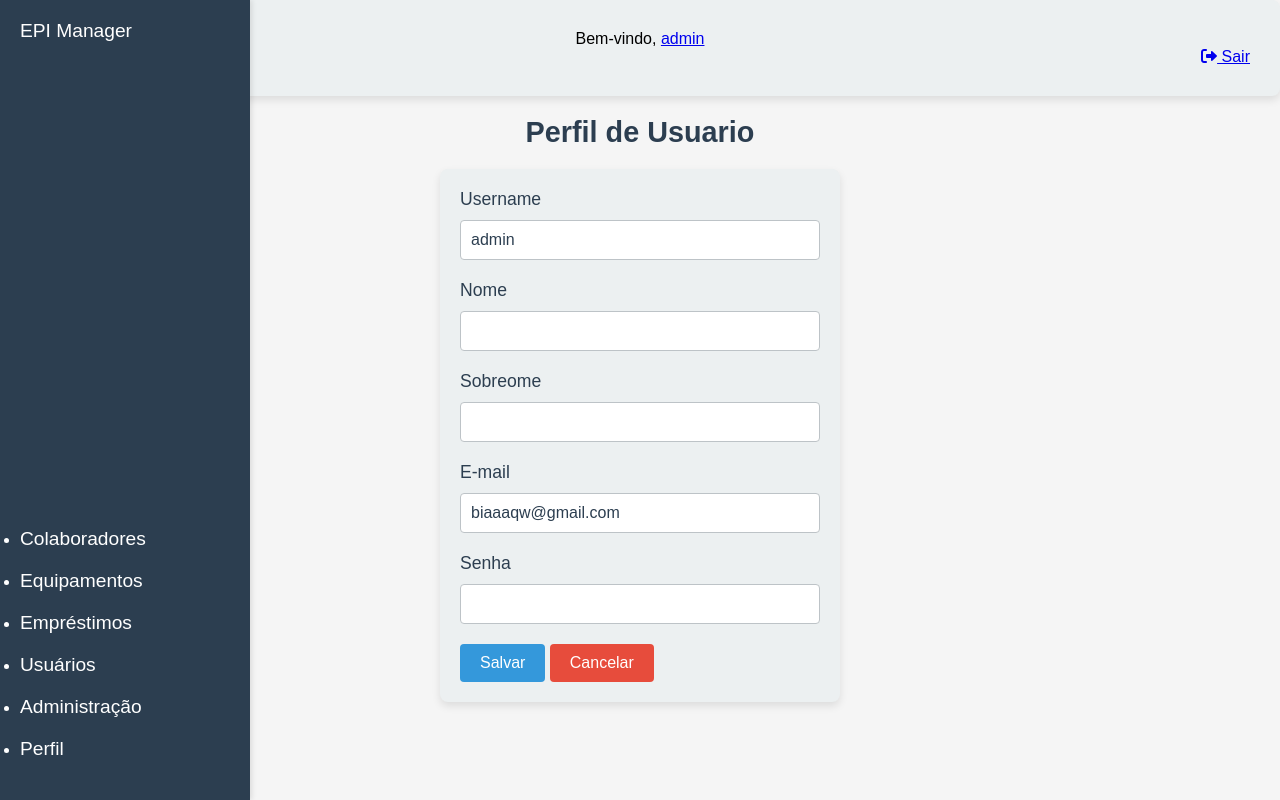
After one commit to biaaaqw/projetoepi, a Django app: page /usuario/perfil/ in a window 1280 px wide. The commit adds this page. Run offline with Django 5.2, Linux system fonts and the light colour scheme; a user stored in the database is signed in.

Commit message:
create user control feature

```diff
--- a/core/static/css/style.css
+++ b/core/static/css/style.css
@@ -117,6 +117,7 @@ form label {
     margin-bottom: 10px;
 }
 
+form input[type="email"],
 form input[type="password"],
 form input[type="text"],
 form input[type="date"],
@@ -131,6 +132,7 @@ form input[type="number"] {
     color: #2c3e50;
 }
 
+form input[type="email"]:focus,
 form input[type="password"]:focus,
 form input[type="text"]:focus,
 form input[type="date"]:focus,
@@ -217,6 +219,7 @@ ul.listagem li.list-item a:hover {
 .add-button:hover {
     background-color: #2980b9;
 }
+.form-cadastro input[type="email"],
 .form-cadastro input[type="text"],
 .form-cadastro input[type="passowrd"],
 .form-cadastro select {
--- a/core/templates/login.html
+++ b/core/templates/login.html
@@ -14,6 +14,8 @@
                 <label for="password">Senha</label>
                 <input type="password" id="password" name="password" placeholder="Digite sua senha" required>
             </div>
+
+            <input type="text" name="next" value="{{ url_next }}" hidden>
 
             <button type="submit" class="login-button">Entrar</button>
         </form>
--- a/core/templates/model-header.html
+++ b/core/templates/model-header.html
@@ -4,10 +4,18 @@
 {% if show_logout %}
 <div class="login-quick">
     {% if user.is_authenticated %}
+    <span align="center">
         <p>
-            Bem-vindo, {{ user.username }}!
+            Bem-vindo,
+            <a href="/usuario/perfil/" class="logout-btn">
+                {% if user.first_name %}
+                    {{ user.first_name }}
+                {% else %}
+                    {{ user.username }}
+                {% endif %}
+            </a>
         </p>
-
+    <span>
         <a href="/logout/" class="logout-btn">
             <i class="fas fa-sign-out-alt"></i>
             Sair
--- a/core/templates/model-page.html
+++ b/core/templates/model-page.html
@@ -33,6 +33,11 @@
                         <a href="/admin/">Administração</a>
                     </li>
                 {% endif %}
+                {% if user.is_authenticated %}
+                    <li>
+                        <a href="/usuario/perfil/">Perfil</a>
+                    </li>
+                {% endif %}
             </ul>
         </div>
     </nav>
--- /dev/null
+++ b/core/templates/perfil.html
@@ -0,0 +1,33 @@
+{% extends "model-page.html" %}
+{% block content %}
+    <div class="content-wrapper">
+        <h2>Perfil de Usuario</h2>
+
+        <form action="submit" method="POST" class="form-cadastro">
+            {% csrf_token %}
+            <input type="number" name="id_usuario" value="{{ usuario.id }}" hidden>
+
+            <label for="nome">Username</label>
+            <input type="text" id="nome" name="username" value="{{ usuario.username }}" required>
+
+            <label for="nome">Nome</label>
+            <input type="text" id="nome" name="first_name" value="{{ usuario.first_name }}">
+
+            <label for="sobrenome">Sobreome</label>
+            <input type="text" id="sobrenome" name="last_name" value="{{ usuario.last_name }}">
+
+            <label for="email">E-mail</label>
+            <input type="email" id="email" name="email" value="{{ usuario.email }}">
+
+            <label for="senha">Senha</label>
+            <input type="password" id="senha" name="password" value="">
+
+            <div class="form-actions">
+                <button type="submit" class="save-button">Salvar</button>
+                <a href="/">
+                    <button type="button" class="cancel-button">Cancelar</button>
+                </a>
+            </div>
+        </form>
+    </div>
+{% endblock %}
--- a/core/views.py
+++ b/core/views.py
@@ -132,20 +132,32 @@ def submit_emprestimo(request):
     return redirect('/emprestimo/')
 
 def login_usuario(request):
-    return render(request,'login.html',{'show_logout': False})
+    url_next = request.GET.get('next', None)
+    dados={}
+    dados['show_logout']=False
+    if url_next is not None:
+        dados['url_next']=url_next
+    return render(request,'login.html',dados)
 
 def submit_login(request):
     if request.POST:
         username = request.POST.get('username')
         password = request.POST.get('password')
+        url_next = request.POST.get('url_next', None)
         usuario = authenticate(username=username, password=password)
         if usuario is not None:
             login(request,usuario)
+            if url_next is not None:
+                return redirect(url_next)
             return redirect('/')
         else:
             messages.error(request,"Usuário ou senha inválido!")
+            if url_next is not None:
+                return redirect('/login/?next='+url_next)
         return redirect('/login/')
     else:
+        if url_next is not None:
+            return redirect('/login/?next='+url_next)
         return redirect('/login/')
 
 def logout_usuario(request):
@@ -200,3 +212,45 @@ def submit_usuario(request):
             User.objects.create_user(username=username, password=password)
 
     return redirect('/usuario/')
+
+@login_required(login_url='/login/')
+def perfil(request):
+    usuario = request.user
+    dados={
+        'usuario': usuario,
+        'show_logout': True
+    }
+    return render(request,'perfil.html',dados)
+
+#a tela de alteração de cadastro de usuário deve ser diferente para o próprio usuário
+@login_required(login_url='/login/')
+def submit_perfil(request):
+    usuario = request.user
+    if request.method == 'POST':
+        id_usuario = request.POST.get('id_usuario')
+        username = request.POST.get('username')
+        first_name = request.POST.get('first_name')
+        last_name = request.POST.get('last_name')
+        email = request.POST.get('email')
+        #opicional
+        password = request.POST.get('password',None)
+
+        # Verifica se o usuário está editando outro usuário
+        if int(id_usuario) == usuario.id:
+
+            usuario.username=username
+            usuario.first_name=first_name
+            usuario.last_name=last_name
+            usuario.email=email
+
+            usuario.save()
+
+            if password:
+                usuario.set_password(password)
+                usuario.save()
+
+            usuario = authenticate(username=username, password=password)
+            login(request,usuario)
+        else:
+            return HttpResponseForbidden("Você não tem permissão para alterar esse usuário.")
+    return redirect('/usuario/perfil/')
--- a/epimanager/urls.py
+++ b/epimanager/urls.py
@@ -40,4 +40,6 @@ urlpatterns = [
     path('usuario/cadastrar/', views.cadastrar_usuario),
     path('usuario/cadastrar/submit', views.submit_usuario),
     path('usuario/excluir/<int:id_usuario>/', views.delete_usuario),
+    path('usuario/perfil/', views.perfil),
+    path('usuario/perfil/submit', views.submit_perfil),
 ]
```
Also changed, not shown: core/templates/index.html (+20 -3 lines), db.sqlite3. Lines whose indentation alone changed are shown as unchanged.
